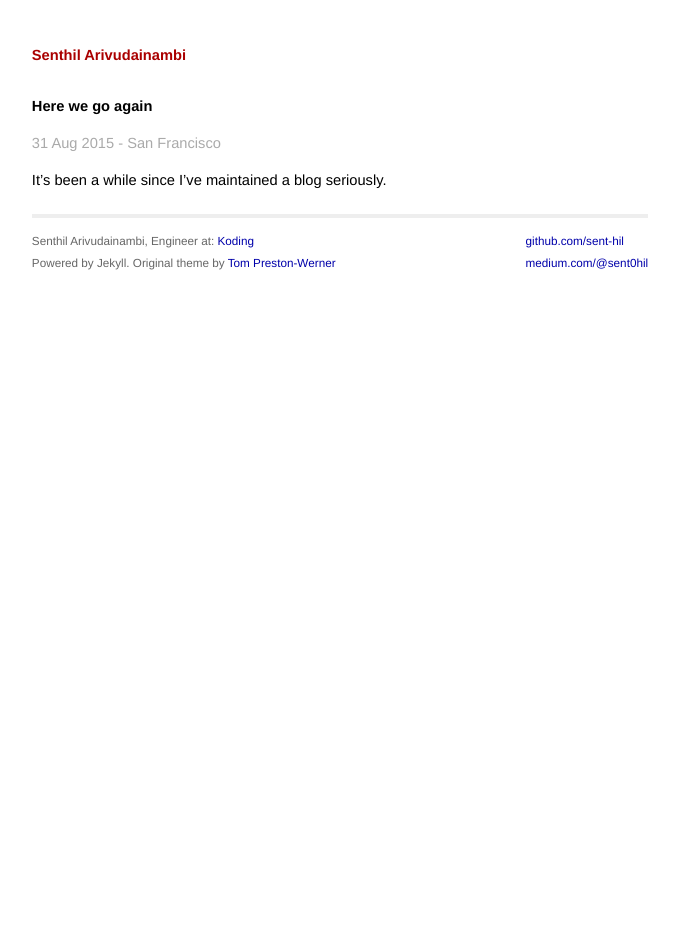
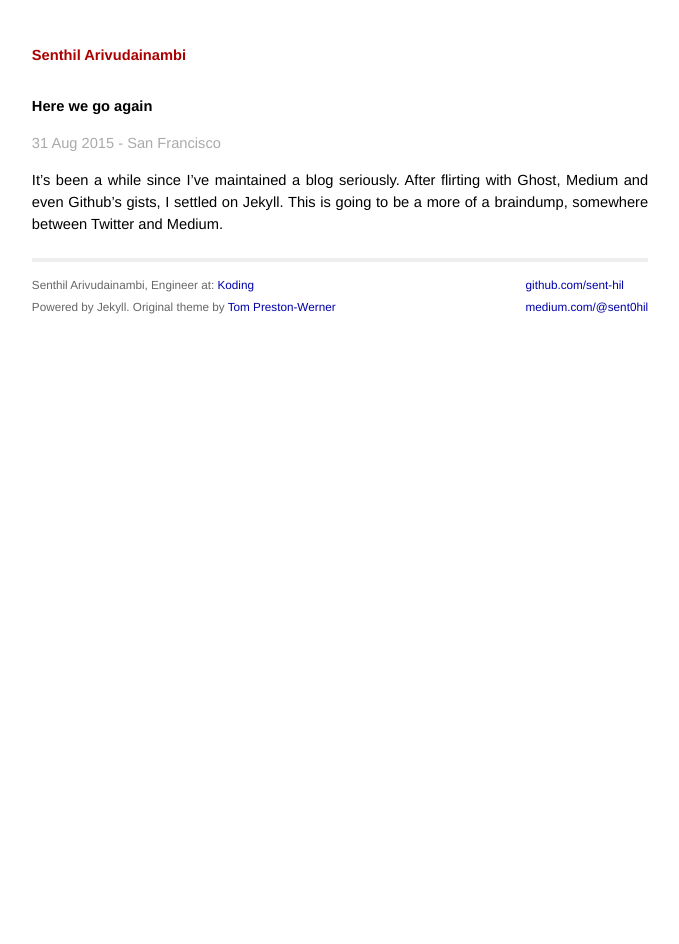
Before and after one commit to sent-hil/sent-hil.github.io, a Jekyll site: the page built from _posts/2015-08-31-here-we-go-again.md, in a window 1280 px wide. Shown: the whole page, without its empty margins (300-979 px from the left). Built offline with Jekyll 4.4.1, drawn with Linux system fonts in a browser that asks for light colours; Markdown is read by kramdown in place of the engine named in the settings.

Commit message:
add little more to 1st post

```diff
--- a/_posts/2015-08-31-here-we-go-again.md
+++ b/_posts/2015-08-31-here-we-go-again.md
@@ -8,4 +8,4 @@ title: Here we go again
 
 <p class="meta">31 Aug 2015 - San Francisco</p>
 
-It's been a while since I've maintained a blog seriously.
+It's been a while since I've maintained a blog seriously. After flirting with Ghost, Medium and even Github's gists, I settled on Jekyll. This is going to be a more of a braindump, somewhere between Twitter and Medium.
```
